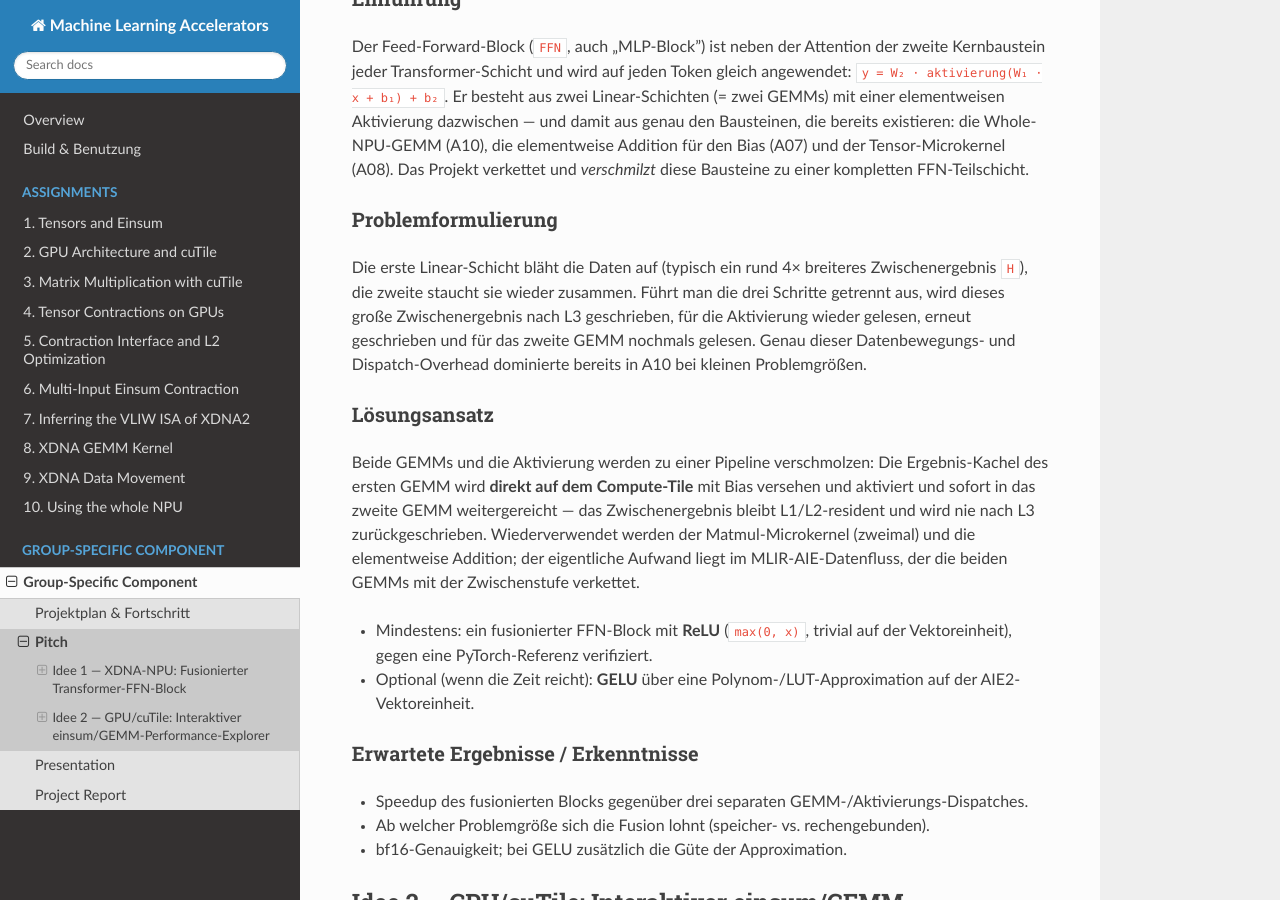
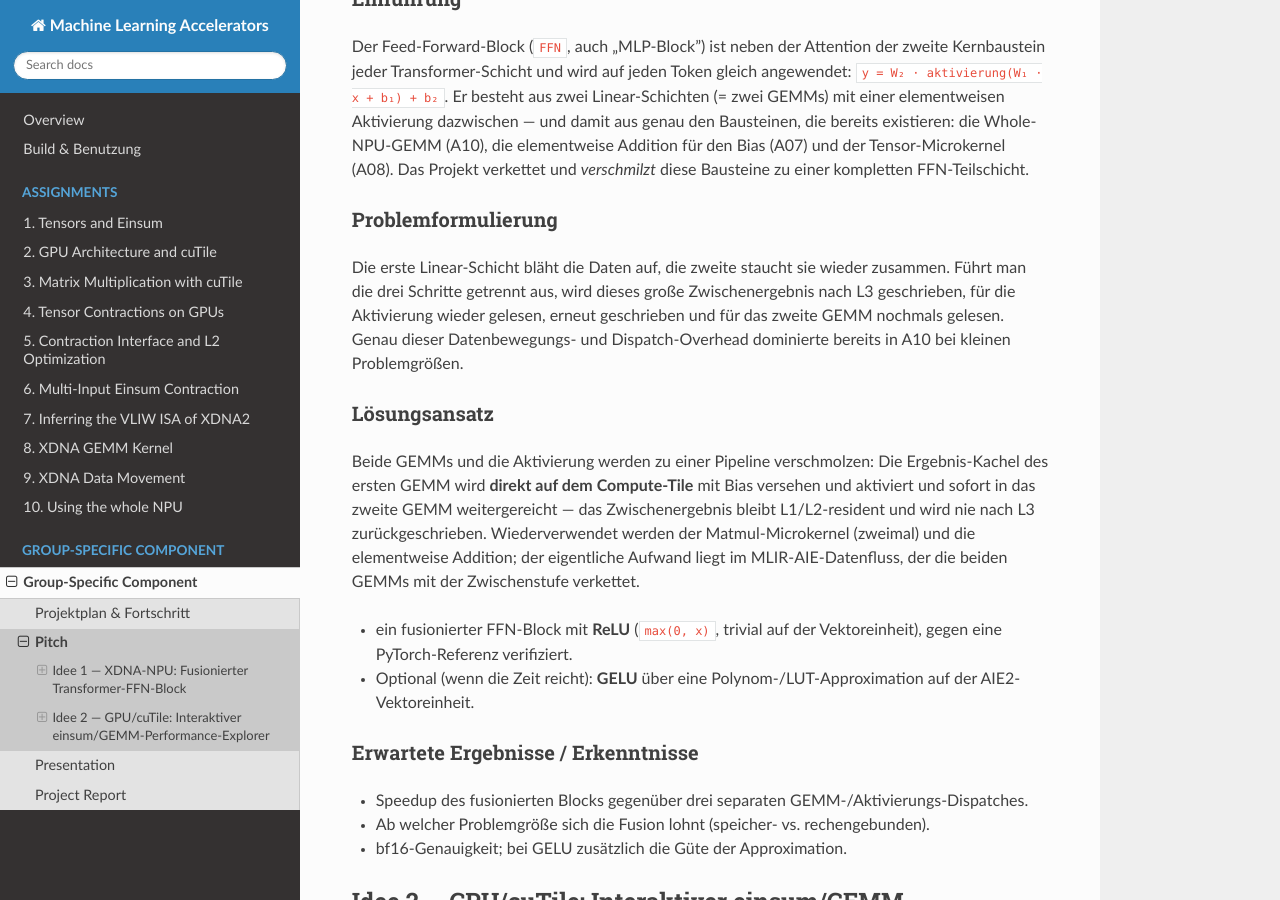
Before and after one commit to Intelligence420/mla, a Sphinx documentation site: the page built from sphinx/source/chapters/group_specific_component/pitch.rst, in a window 1280 px wide and 900 px high, scrolled down 524 px. Built offline with Sphinx 7.4.7 and the Read the Docs theme 3.1.0, drawn with Linux system fonts in a browser that asks for light colours.

Commit message:
pitch fix

```diff
--- a/sphinx/source/chapters/group_specific_component/pitch.rst
+++ b/sphinx/source/chapters/group_specific_component/pitch.rst
@@ -38,8 +38,7 @@ Bausteine zu einer kompletten FFN-Teilschicht.
 Problemformulierung
 -------------------
 
-Die erste Linear-Schicht bläht die Daten auf (typisch ein rund 4× breiteres
-Zwischenergebnis ``H``), die zweite staucht sie wieder zusammen. Führt man die
+Die erste Linear-Schicht bläht die Daten auf, die zweite staucht sie wieder zusammen. Führt man die
 drei Schritte getrennt aus, wird dieses große Zwischenergebnis nach L3
 geschrieben, für die Aktivierung wieder gelesen, erneut geschrieben und für das
 zweite GEMM nochmals gelesen. Genau dieser Datenbewegungs- und
@@ -56,7 +55,7 @@ Wiederverwendet werden der Matmul-Microkernel (zweimal) und die elementweise
 Addition; der eigentliche Aufwand liegt im MLIR-AIE-Datenfluss, der die beiden
 GEMMs mit der Zwischenstufe verkettet.
 
-* Mindestens: ein fusionierter FFN-Block mit **ReLU** (``max(0, x)``, trivial
+* ein fusionierter FFN-Block mit **ReLU** (``max(0, x)``, trivial
   auf der Vektoreinheit), gegen eine PyTorch-Referenz verifiziert.
 * Optional (wenn die Zeit reicht): **GELU** über eine Polynom-/LUT-Approximation
   auf der AIE2-Vektoreinheit.
```
